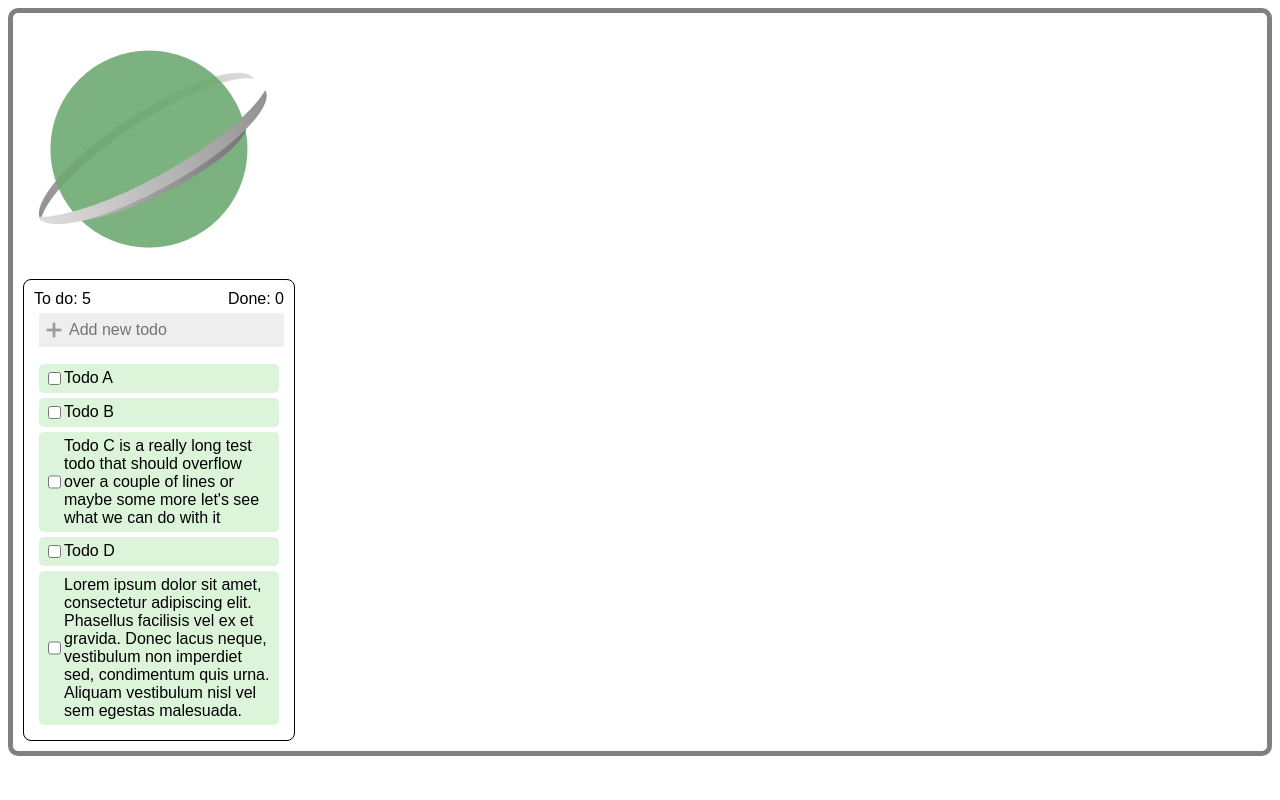
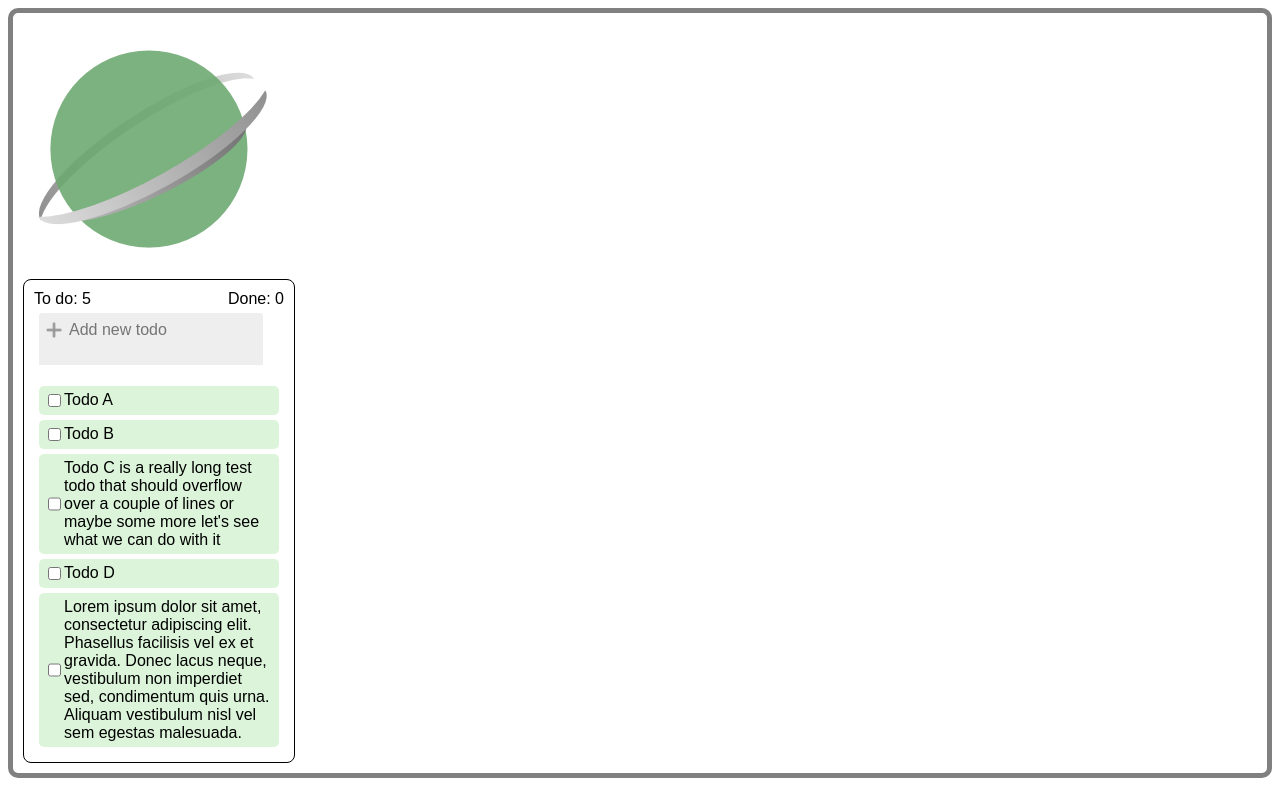
Before and after one commit to Trymunx/Plannit, a Vue app: page / in a window 1280 px wide. Built offline with nearby package versions, Linux system fonts and the light colour scheme.

Commit message:
Add new todos

```diff
--- a/src/components/TodoList.vue
+++ b/src/components/TodoList.vue
@@ -4,7 +4,7 @@
       <div>To do: {{incompleteTodos.length}}</div>
       <div>Done: {{completeTodos.length}}</div>
     </div>
-    <input class="new-todo" placeholder="Add new todo">
+    <textarea class="new-todo" placeholder="Add new todo" v-model="todoText" @keyup.enter="addNewTodo"/>
     <todo
       v-for="todo in incompleteTodos"
       :key="todo.id"
@@ -23,7 +23,19 @@
 import Todo from "./Todo";
 
 export default {
-  // props: ["todos"],
+  data() {
+    return {
+      todoText: ""
+    }
+  },
+  methods: {
+    addNewTodo() {
+      if (this.todoText !== "") {
+        this.$store.dispatch("addTodo", this.todoText);
+        this.todoText = "";
+      }
+    }
+  },
   components: {
     Todo
   },
@@ -62,12 +74,14 @@ export default {
 }
 
 .separator {
-  width: 90%;
+  width: 80%;
   margin-left: auto;
   margin-right: auto;
   border-color: #aeaeae;
   border-width: 0.5px;
   border-style: solid;
+  margin-top: 8px;
+  margin-bottom: 8px;
 }
 
 .new-todo {
@@ -84,6 +98,12 @@ export default {
   font-family: sans-serif;
   font-size: 1em;
 
+  overflow-wrap: break-word;
+  overflow-y: auto;
+  overflow: hidden;
+  resize: none;
+
+  /* + Icon */
   background-image: url("../assets/AddTodo.png");
   background-position: 5px 7px;
   background-size: 20px;
--- a/src/vuex/store.js
+++ b/src/vuex/store.js
@@ -44,8 +44,8 @@ export default new Vuex.Store({
   },
 
   actions: {
-    addTodo({ commit }) {
-      commit("ADD_TODO");
+    addTodo({ commit }, text) {
+      commit("ADD_TODO", text);
     },
 
     toggleComplete({ commit }, todo) {
@@ -55,13 +55,12 @@ export default new Vuex.Store({
 
 
   mutations: {
-    ADD_TODO(state) {
-      const newTodo = {
-        text: "What needs to be done?",
+    ADD_TODO(state, text) {
+      state.todos.push({
+        id: state.todos.length,
+        title: text,
         done: false
-      }
-      state.todos.push(newTodo);
-      state.activeTodo = newTodo;
+      });
     },
 
     TOGGLE_COMPLETE(state, todo) {
```
